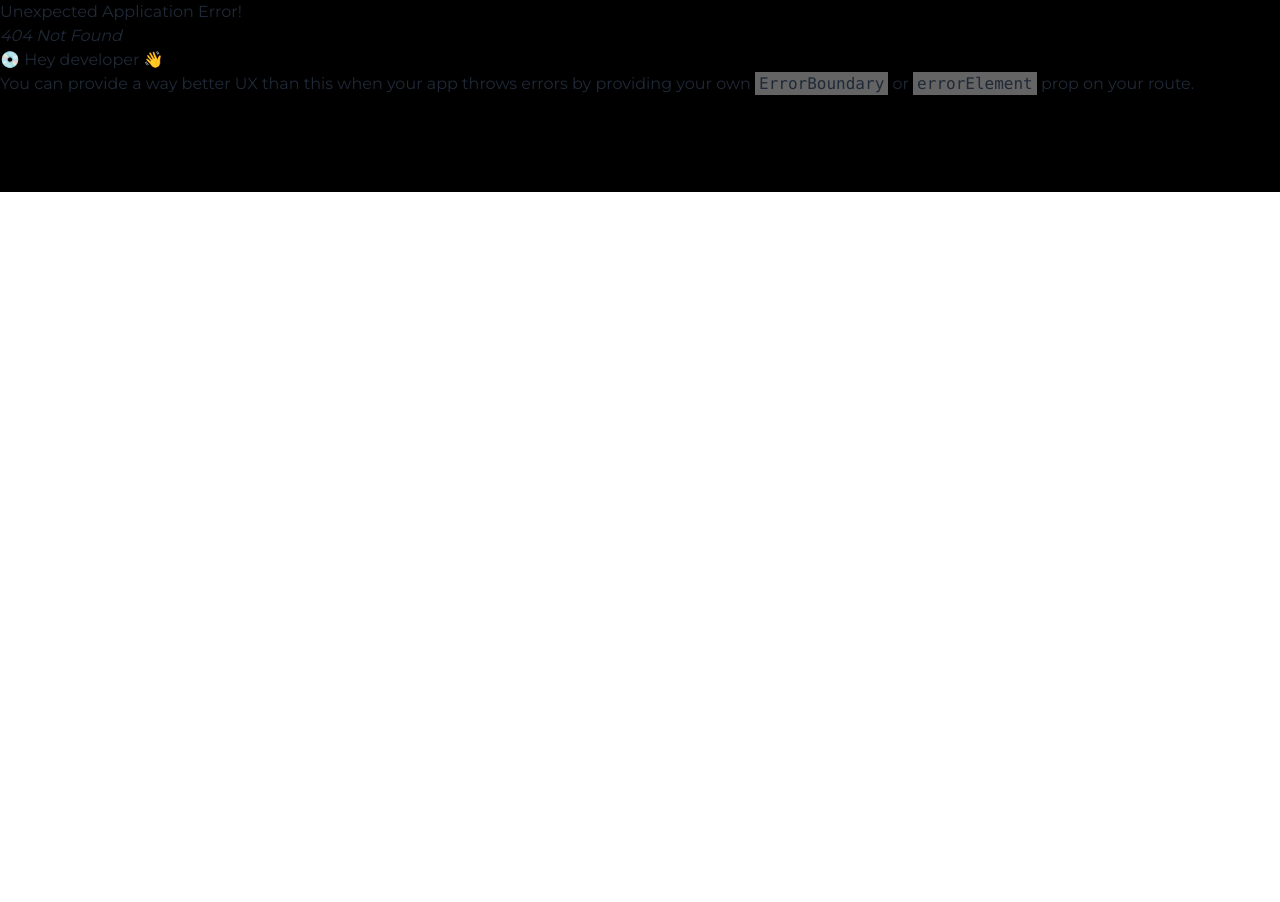
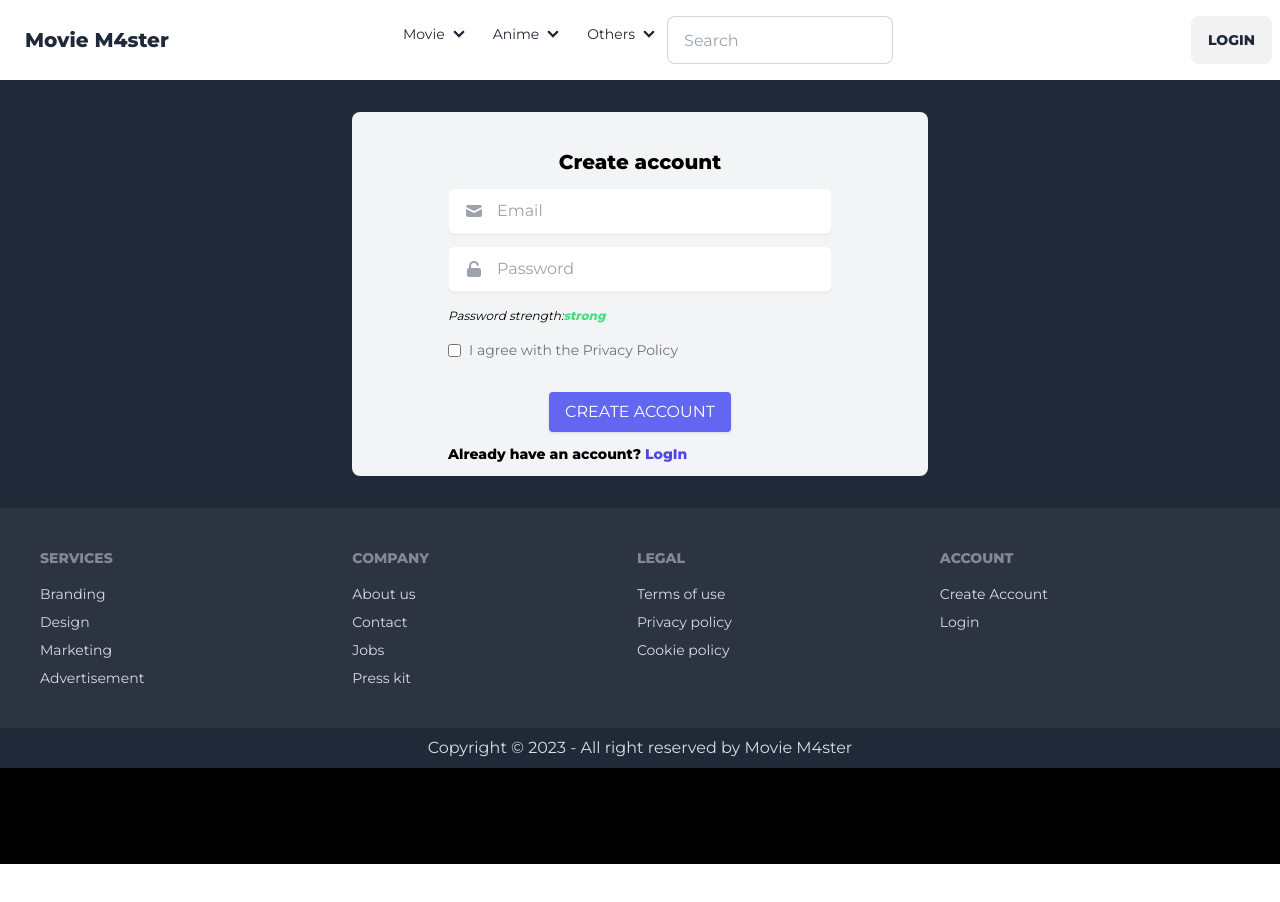
Before and after one commit to Yeasin1020/Movie_Master, a React (Vite) app in the folder moviemsater/: page /signUp in a window 1280 px wide. Before the commit this address had no page. Shown: the top 902 px of the page. Before the commit the page ends 800 px from the top, so only its background shows below. Built offline with nearby package versions, Linux system fonts and the light colour scheme.

Commit message:
signup added

```diff
--- a/moviemsater/src/Pages/Login/Login.jsx
+++ b/moviemsater/src/Pages/Login/Login.jsx
@@ -7,7 +7,7 @@ const Login = () => {
       <div class="bg-gray-800">
         <div class="p-8 lg:w-1/2 mx-auto">
           <div class="bg-white rounded-t-lg p-8">
-            <p class="text-center text-sm text-black font-bold">Sign up with</p>
+            <p class="text-center text-sm text-black font-bold">LogIn with</p>
             <div>
               <div class="flex items-center justify-center space-x-4 mt-2">
                 <Link class="flex items-center py-2 px-4 text-sm uppercase rounded bg-white hover:bg-gray-100 text-indigo-500 border border-transparent hover:border-transparent hover:text-gray-700 shadow-md hover:shadow-lg font-medium transition transform hover:-translate-y-0.5">
@@ -53,7 +53,7 @@ const Login = () => {
           </div>
           <div class="bg-gray-100 rounded-b-lg py-3 px-4 lg:px-24">
             <p class="text-center text-sm text-black font-bold">
-              Or sign up with credentials
+              Or LogIn with credentials
             </p>
             <form class="mt-3">
 
@@ -111,13 +111,13 @@ const Login = () => {
               </div>
               <div class="flex items-center justify-center mt-8 font-bold">
                 <Link class="text-white py-2 px-4 uppercase rounded bg-indigo-500 hover:bg-indigo-600 shadow hover:shadow-lg font-medium transition transform hover:-translate-y-0.5">
-                  Create Account
+                  LogIn
                 </Link>
 
 
               </div>
 			  <p className="mt-3 text-sm font-bold text-black">
-					No Account? <Link className="text-[#4F46E5]">CREATE ONE</Link>
+					No Account? <Link to="/signUp" className="text-[#4F46E5]">CREATE ONE</Link>
 				</p>
 
             </form>
--- /dev/null
+++ b/moviemsater/src/Pages/SignUp/SignUp.jsx
@@ -0,0 +1,89 @@
+import React from 'react';
+import { Link } from 'react-router-dom';
+
+const SignUp = () => {
+	return (
+		<div>
+      <div class="bg-gray-800">
+        <div class="p-8 lg:w-1/2 mx-auto">
+          <div class="bg-gray-100 rounded-t-lg p-3">
+
+          </div>
+          <div class="bg-gray-100 rounded-b-lg py-3 px-4 lg:px-24">
+            <p class="text-center text-xl text-black font-bold">
+              Create account
+            </p>
+            <form class="mt-3">
+
+              <div class="relative mt-3">
+                <input
+                  class="appearance-none border pl-12 border-gray-100 shadow-sm focus:shadow-md focus:placeholder-gray-600  transition  rounded-md w-full py-3 text-gray-600 leading-tight focus:outline-none focus:ring-gray-600 focus:shadow-outline"
+                  id="username"
+                  type="text"
+                  placeholder="Email"
+                />
+                <div class="absolute left-0 inset-y-0 flex items-center">
+                  <svg
+                    xmlns="http://www.w3.org/2000/svg"
+                    class="h-7 w-7 ml-3 text-gray-400 p-1"
+                    viewBox="0 0 20 20"
+                    fill="currentColor"
+                  >
+                    <path d="M2.003 5.884L10 9.882l7.997-3.998A2 2 0 0016 4H4a2 2 0 00-1.997 1.884z" />
+                    <path d="M18 8.118l-8 4-8-4V14a2 2 0 002 2h12a2 2 0 002-2V8.118z" />
+                  </svg>
+                </div>
+              </div>
+              <div class="relative mt-3">
+                <input
+                  class="appearance-none border pl-12 border-gray-100 shadow-sm focus:shadow-md focus:placeholder-gray-600  transition  rounded-md w-full py-3 text-gray-600 leading-tight focus:outline-none focus:ring-gray-600 focus:shadow-outline"
+                  id="username"
+                  type="text"
+                  placeholder="Password"
+                />
+                <div class="absolute left-0 inset-y-0 flex items-center">
+                  <svg
+                    xmlns="http://www.w3.org/2000/svg"
+                    class="h-7 w-7 ml-3 text-gray-400 p-1"
+                    viewBox="0 0 20 20"
+                    fill="currentColor"
+                  >
+                    <path d="M10 2a5 5 0 00-5 5v2a2 2 0 00-2 2v5a2 2 0 002 2h10a2 2 0 002-2v-5a2 2 0 00-2-2H7V7a3 3 0 015.905-.75 1 1 0 001.937-.5A5.002 5.002 0 0010 2z" />
+                  </svg>
+                </div>
+              </div>
+              <p class="mt-4 italic text-black text-xs">
+                Password strength:
+                <span class="font-bold text-green-400">strong</span>
+              </p>
+              <div class="mt-4 flex items-center text-gray-500">
+                <input
+                  type="checkbox"
+                  id="remember"
+                  name="remember"
+                  class="mr-2"
+                />
+                <label class="text-sm" for="remember">
+                  I agree with the Privacy Policy
+                </label>
+              </div>
+              <div class="flex items-center justify-center mt-8 font-bold">
+                <Link class="text-white py-2 px-4 uppercase rounded bg-indigo-500 hover:bg-indigo-600 shadow hover:shadow-lg font-medium transition transform hover:-translate-y-0.5">
+                  create account
+                </Link>
+
+
+              </div>
+			  <p className="mt-3 text-sm font-bold text-black">
+					Already have an account? <Link to="/logIn" className="text-[#4F46E5]">LogIn</Link>
+				</p>
+
+            </form>
+          </div>
+        </div>
+      </div>
+    </div>
+	);
+};
+
+export default SignUp;
--- a/moviemsater/src/Routes/Routes.jsx
+++ b/moviemsater/src/Routes/Routes.jsx
@@ -3,6 +3,7 @@ import App from "../App";
 import Home from "../Pages/Home/Home/Home";
 import Main from "../Layout/Main";
 import Login from "../Pages/Login/Login";
+import SignUp from "../Pages/SignUp/SignUp";
 
 export const router = createBrowserRouter([
   {
@@ -16,6 +17,10 @@ export const router = createBrowserRouter([
 		{
 			path: '/login',
 			element: <Login></Login>
+		},
+		{
+			path: '/signUp',
+			element: <SignUp></SignUp>
 		}
 	]
   },
```
